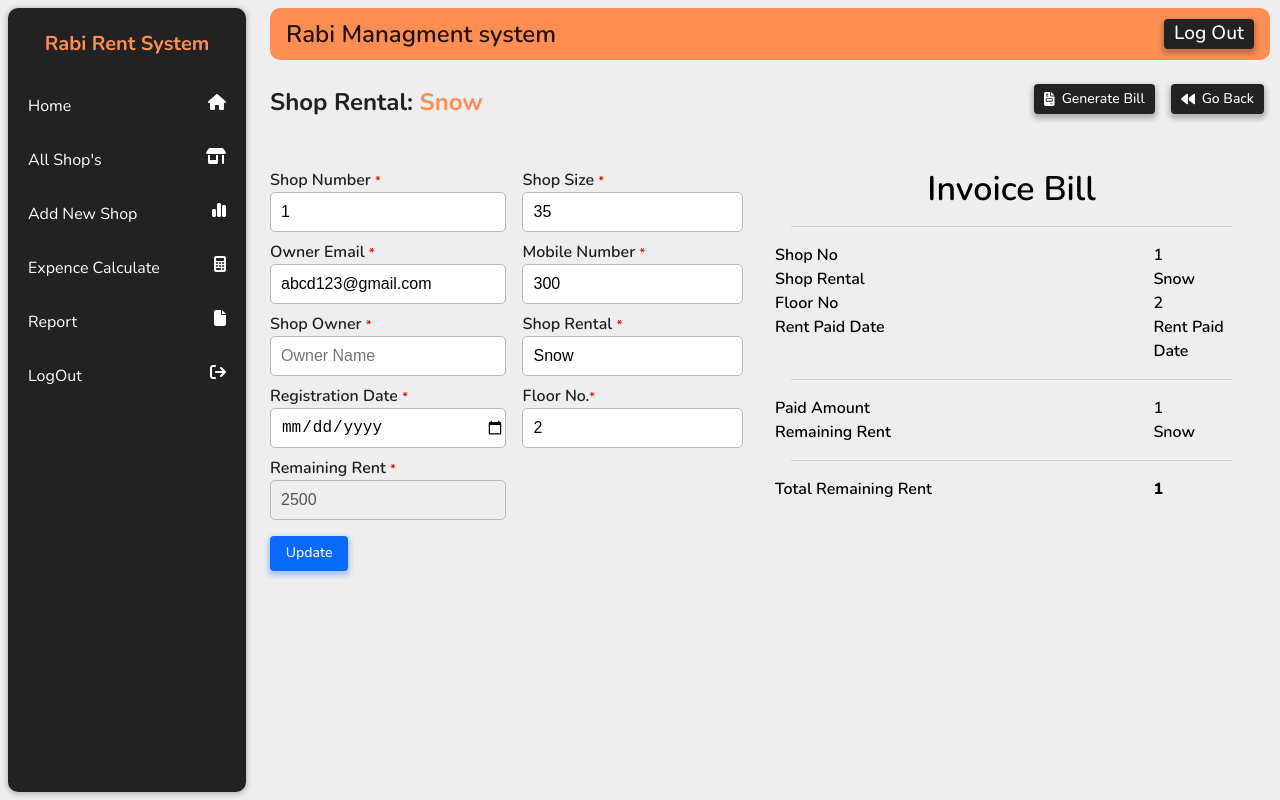
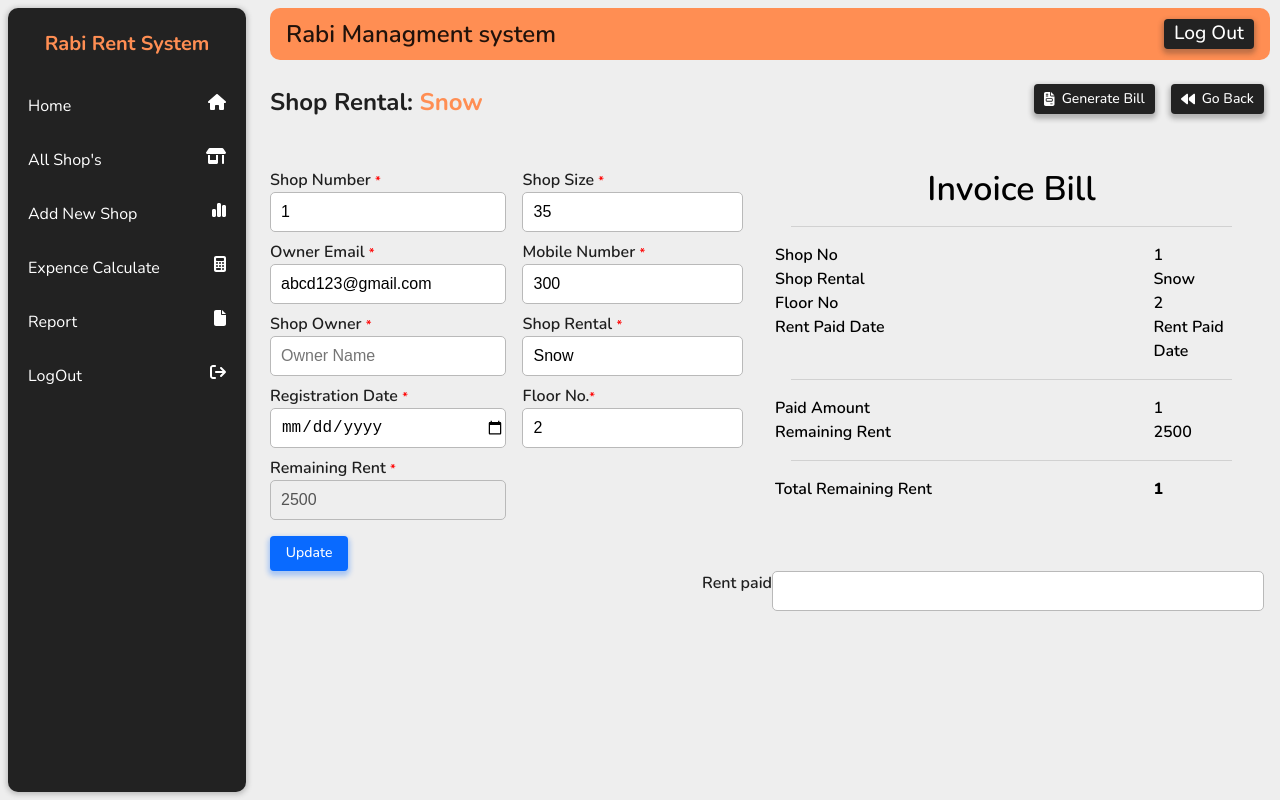
Before and after one commit to ProgrammingWithMudassar/Rabi_plaza_Managmenrt, a React (Vite) app: page /shop_edit/1 in a window 1280 px wide. Built offline with nearby package versions, Linux system fonts and the light colour scheme.

Commit message:
update code

```diff
--- a/src/Pages/Edit_Shop/Edit_Shop.jsx
+++ b/src/Pages/Edit_Shop/Edit_Shop.jsx
@@ -87,7 +87,7 @@ const Edit_Shop = () => {
               <Grid item xs={6} ref={componentRef} p={2}>
                 <Typography variant="h4" color="initial" fontWeight={600} textAlign="center">Invoice Bill</Typography>
                 <Divider variant="middle" orientation="horizontal" sx={{ my: 2 }} />
-                <Box sx={{ display:'flex', justifyContent:'space-between'}}>
+                <Box sx={{ display: 'flex', justifyContent: 'space-between' }}>
                   <Box width="60%">
                     <Typography variant="body1" color="initial" fontWeight={600} >Shop No</Typography>
                     <Typography variant="body1" color="initial" fontWeight={600} >Shop Rental</Typography>
@@ -102,18 +102,18 @@ const Edit_Shop = () => {
                   </Box>
                 </Box>
                 <Divider variant="middle" orientation="horizontal" sx={{ my: 2 }} />
-                <Box sx={{ display:'flex', justifyContent:'space-between'}}>
+                <Box sx={{ display: 'flex', justifyContent: 'space-between' }}>
                   <Box width="60%">
                     <Typography variant="body1" color="initial" fontWeight={600} >Paid Amount</Typography>
                     <Typography variant="body1" color="initial" fontWeight={600} >Remaining Rent</Typography>
                   </Box>
                   <Box width="20%">
                     <Typography variant="body1" color="initial" fontWeight={600} textAlign='left'>{shop.Shop_No}</Typography>
-                    <Typography variant="body1" color="initial" fontWeight={600} textAlign='left'>{shop.rental}</Typography>
+                    <Typography variant="body1" color="initial" fontWeight={600} textAlign='left'>{shop.r_rent}</Typography>
                   </Box>
                 </Box>
                 <Divider variant="middle" orientation="horizontal" sx={{ my: 2 }} />
-                <Box sx={{ display:'flex', justifyContent:'space-between'}}>
+                <Box sx={{ display: 'flex', justifyContent: 'space-between' }}>
                   <Box width="60%">
                     <Typography variant="body1" color="initial" fontWeight={600} >Total Remaining Rent</Typography>
                   </Box>
@@ -141,6 +141,11 @@ const Edit_Shop = () => {
         </Box>
       )
       }
+      <Box sx={{ display: 'flex', justifyContent: 'flex-end', pr: 2 }} >
+        <label for="rent__paid" style={{ fontWeight: "600" }}> Rent paid</label>
+        <input type="text" id="rent__paid" className='Rent_input' />
+      </Box>
+
     </Box >
   );
 }
--- a/src/Pages/Style.css
+++ b/src/Pages/Style.css
@@ -38,3 +38,11 @@ input::-webkit-inner-spin-button {
     -webkit-appearance: none;
     margin: 0;
 }
+.Rent_input {
+    width: 49.5%;
+    padding-left: 10px;
+    height: 40px;
+    border-radius: 5px;
+    font-size: 1rem;
+    border: 1px solid rgb(185, 185, 185);
+}
```
